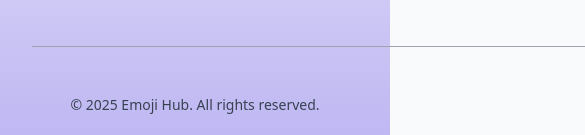
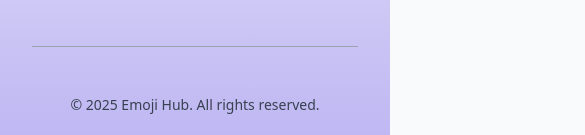
Before and after one commit to Ualihankyzy/emoji, a website: page catalog.html in a window 390 px wide. Shown: the part 862-997 px from the top of the page, 585 px wide, since content can reach past the window. Drawn offline with nearby package versions, Linux system fonts and the light colour scheme; no server answers.

Commit message:
change element

```diff
--- a/catalog.html
+++ b/catalog.html
@@ -210,6 +210,7 @@
         class="grid grid-cols-2 sm:grid-cols-3 md:grid-cols-4 lg:grid-cols-5 gap-6 mx-4 md:mx-14 mt-6"
       ></div>
     </section>
+
     <section
       class="w-full mt-24 p-8"
       style="background: linear-gradient(180deg, #f7f8fb 0%, #b3aaf1 100%)"
@@ -231,7 +232,9 @@
         >
           Contact us
         </button>
-        <hr class="w-[1200px] border-t-1 border-gray-400 my-4 mx-auto mt-12" />
+        <hr
+          class="w-full sm:w-[1200px] border-t-1 border-gray-400 my-4 mx-auto mt-12"
+        />
       </div>
       <footer class="py-8">
         <div
```
Also changed, not shown: favorites.html (+3 -4 lines), index.html (+3 -1 lines).
